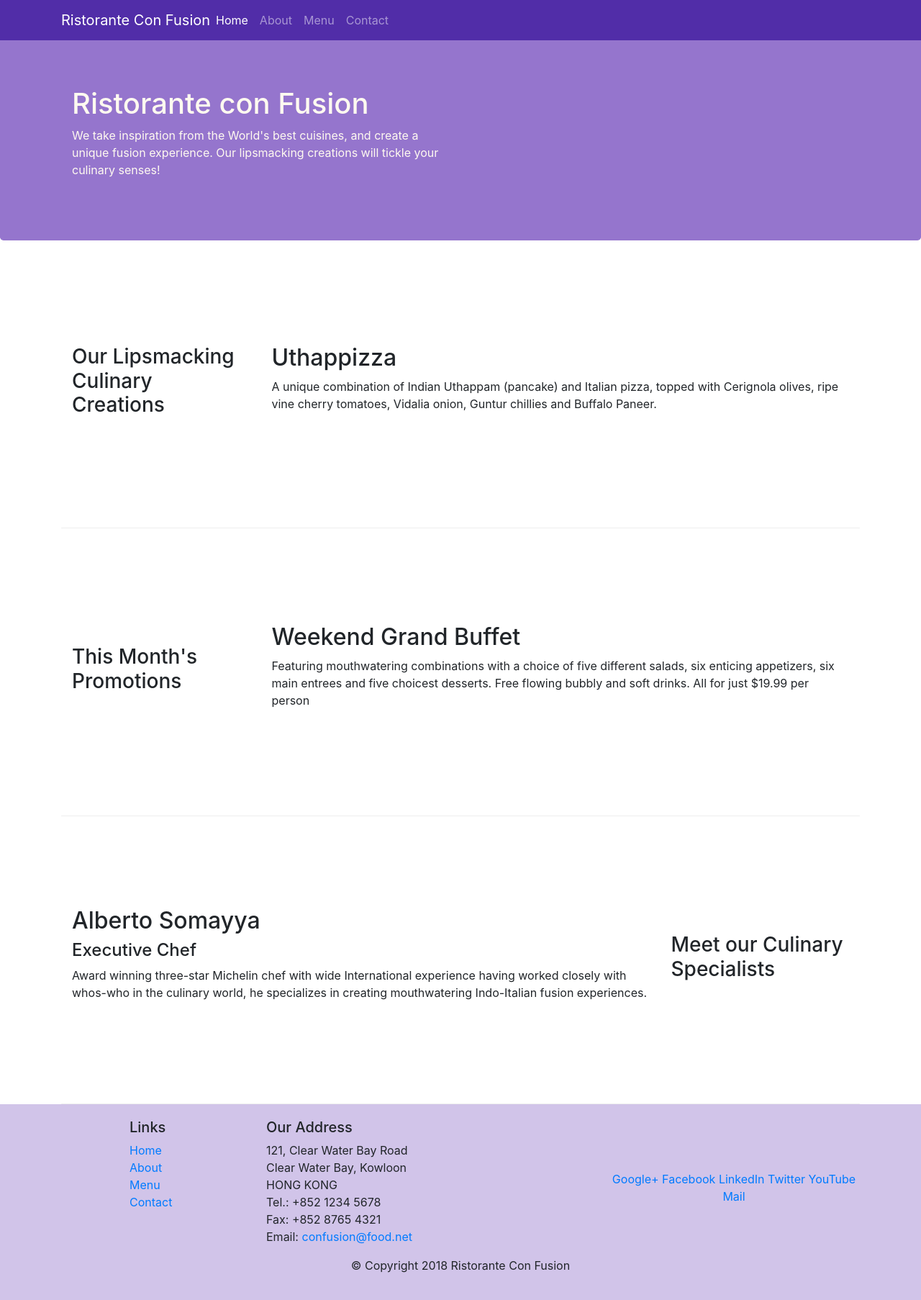
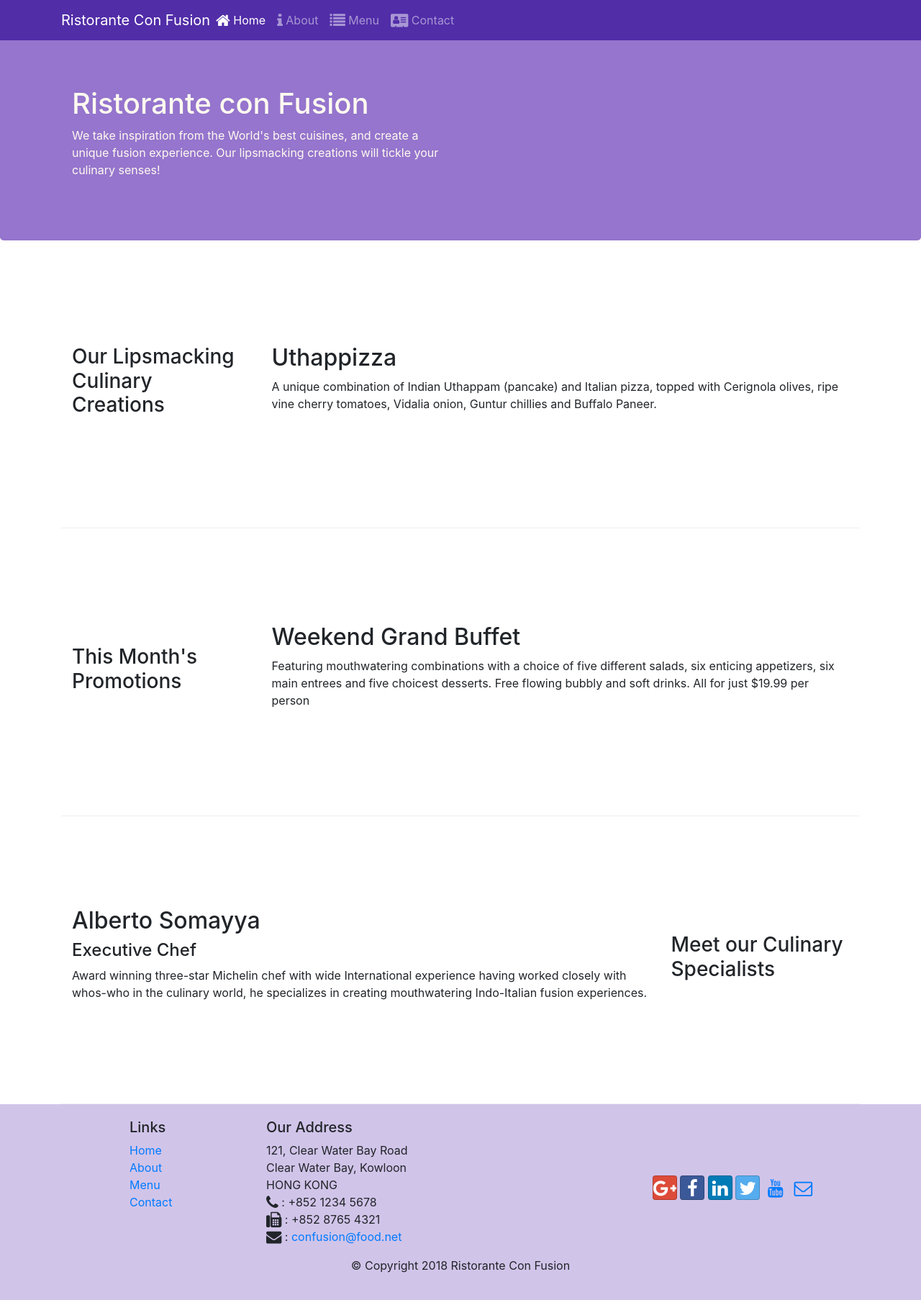
Before and after one commit to kyriecurry/first-bootstrap, a website: page index.html in a window 1280 px wide. Shown: the whole page at 72% size. Drawn offline with nearby package versions, Linux system fonts and the light colour scheme.

Commit message:
Navigation and Navigation Bar

```diff
--- a/aboutus.html
+++ b/aboutus.html
@@ -1,47 +1,46 @@
 <!DOCTYPE html>
 <html lang="en">
+
 <head>
     <title>Ristorante Con Fusion: About Us</title>
     <meta charset="utf-8" />
-    <meta
-      name="viewport"
-      content="width=device-width, initial-scale=1, shrink-to-fit=no"
-    />
+    <meta name="viewport" content="width=device-width, initial-scale=1,
+            shrink-to-fit=no" />
     <meta http-equiv="x-ua-compatible" content="ie=edge" />
 
     <!-- Bootstrap CSS -->
-    <link
-      rel="stylesheet"
-      href="node_modules/bootstrap/dist/css/bootstrap.min.css"
-    />
+    <link rel="stylesheet" href="node_modules/bootstrap/dist/css/bootstrap.min.css" />
+    <link rel="stylesheet" href="node_modules/font-awesome/css/font-awesome.min.css" />
+    <link rel="stylesheet" href="node_modules/bootstrap-social.css" />
     <link rel="stylesheet" href="css/styles.css" />
 </head>
 
 <body>
     <nav class="navbar navbar-dark navbar-expand-sm fixed-top">
         <div class="container">
-        <button
-          class="navbar-toggler"
-          type="button"
-          data-toggle="collapse"
-          data-target="#Navbar"
-        >
+            <button class="navbar-toggler" type="button" data-toggle="collapse" data-target="#Navbar">
                 <span class="navbar-toggler-icon"></span>
             </button>
 
-        <a class="navbar-brand mr-auto" href="./index.html"
-          >Ristorante Con Fusion</a
-        >
+            <a class="navbar-brand mr-auto" href="./index.html">Ristorante
+                Con Fusion</a>
             <div class="collapse navbar-collapse" id="Navbar">
                 <ul class="navbar-nav mr-auto">
                     <li class="nav-item">
-              <a class="nav-link" href="./index.html">Home</a>
+                        <a class="nav-link" href="./index.html"><span class="fa fa-home
+                                    fa-lg"></span> Home</a>
                     </li>
                     <li class="nav-item active">
-              <a class="nav-link" href="./aboutus.html">About</a>
+                        <a class="nav-link" href="#"><span class="fa fa-info fa-lg"></span> About</a>
                     </li>
-            <li class="nav-item"><a class="nav-link" href="#">Menu</a></li>
-            <li class="nav-item"><a class="nav-link" href="#">Contact</a></li>
+                    <li class="nav-item">
+                        <a class="nav-link" href="#"><span class="fa fa-list
+                                    fa-lg"></span> Menu</a>
+                    </li>
+                    <li class="nav-item">
+                        <a class="nav-link" href="#"><span class="fa
+                                    fa-address-card fa-lg"></span> Contact</a>
+                    </li>
                 </ul>
             </div>
         </div>
@@ -52,9 +51,7 @@
                 <div class="col-12 col-sm-6">
                     <h1>Ristorante con Fusion</h1>
                     <p>
-              We take inspiration from the World's best cuisines, and create a
-              unique fusion experience. Our lipsmacking creations will tickle
-              your culinary senses!
+                        We take inspiration from the World's best cuisines, and create a unique fusion experience. Our lipsmacking creations will tickle your culinary senses!
                     </p>
                 </div>
                 <div class="col-12 col-sm"></div>
@@ -78,18 +75,12 @@
             <div class="col-sm-6">
                 <h2>Our History</h2>
                 <p>
-            Started in 2010, Ristorante con Fusion quickly established itself as
-            a culinary icon par excellence in Hong Kong. With its unique brand
-            of world fusion cuisine that can be found nowhere else, it enjoys
-            patronage from the A-list clientele in Hong Kong. Featuring four of
-            the best three-star Michelin chefs in the world, you never know what
-            will arrive on your plate the next time you visit us.
+                    Started in 2010, Ristorante con Fusion quickly established itself as a culinary icon par excellence in Hong Kong. With its unique brand of world fusion cuisine that can be found nowhere else, it enjoys patronage from the A-list clientele in Hong Kong.
+                    Featuring four of the best three-star Michelin chefs in the world, you never know what will arrive on your plate the next time you visit us.
                 </p>
                 <p>
                     The restaurant traces its humble beginnings to
-            <em>The Frying Pan</em>, a successful chain started by our CEO, Mr.
-            Peter Pan, that featured for the first time the world's best
-            cuisines in a pan.
+                    <em>The Frying Pan</em>, a successful chain started by our CEO, Mr. Peter Pan, that featured for the first time the world's best cuisines in a pan.
                 </p>
             </div>
             <div></div>
@@ -100,45 +91,29 @@
                 <h2>Corporate Leadership</h2>
                 <h3>Peter Pan <small>Chief Epicurious Officer</small></h3>
                 <p class="d-none d-sm-block">
-            Our CEO, Peter, credits his hardworking East Asian immigrant parents
-            who undertook the arduous journey to the shores of America with the
-            intention of giving their children the best future. His mother's
-            wizardy in the kitchen whipping up the tastiest dishes with whatever
-            is available inexpensively at the supermarket, was his first
-            inspiration to create the fusion cuisines for which
-            <em>The Frying Pan</em> became well known. He brings his zeal for
-            fusion cuisines to this restaurant, pioneering cross-cultural
-            culinary connections.
+                    Our CEO, Peter, credits his hardworking East Asian immigrant parents who undertook the arduous journey to the shores of America with the intention of giving their children the best future. His mother's wizardy in the kitchen whipping up the tastiest dishes
+                    with whatever is available inexpensively at the supermarket, was his first inspiration to create the fusion cuisines for which
+                    <em>The Frying Pan</em> became well known. He brings his zeal for fusion cuisines to this restaurant, pioneering cross-cultural culinary connections.
                 </p>
                 <h3>Dhanasekaran Witherspoon <small>Chief Food Officer</small></h3>
                 <p class="d-none d-sm-block">
-            Our CFO, Danny, as he is affectionately referred to by his
-            colleagues, comes from a long established family tradition in
-            farming and produce. His experiences growing up on a farm in the
-            Australian outback gave him great appreciation for varieties of food
+                    Our CFO, Danny, as he is affectionately referred to by his colleagues, comes from a long established family tradition in farming and produce. His experiences growing up on a farm in the Australian outback gave him great appreciation for varieties of food
                     sources. As he puts it in his own words,
-            <em
-              >Everything that runs, wins, and everything that stays, pays!</em
-            >
+                    <em>Everything that runs, wins, and everything that
+                        stays, pays!</em>
                 </p>
                 <h3>Agumbe Tang <small>Chief Taste Officer</small></h3>
                 <p class="d-none d-sm-block">
-            Blessed with the most discerning gustatory sense, Agumbe, our CTO,
-            personally ensures that every dish that we serve meets his exacting
-            tastes. Our chefs dread the tongue lashing that ensues if their dish
-            does not meet his exacting standards. He lives by his motto,
+                    Blessed with the most discerning gustatory sense, Agumbe, our CTO, personally ensures that every dish that we serve meets his exacting tastes. Our chefs dread the tongue lashing that ensues if their dish does not meet his exacting standards. He lives
+                    by his motto,
                     <em>You click only if you survive my lick.</em>
                 </p>
                 <h3>Alberto Somayya <small>Executive Chef</small></h3>
                 <p class="d-none d-sm-block">
-            Award winning three-star Michelin chef with wide International
-            experience having worked closely with whos-who in the culinary
-            world, he specializes in creating mouthwatering Indo-Italian fusion
-            experiences. He says,
-            <em
-              >Put together the cuisines from the two craziest cultures, and you
-              get a winning hit! Amma Mia!</em
-            >
+                    Award winning three-star Michelin chef with wide International experience having worked closely with whos-who in the culinary world, he specializes in creating mouthwatering Indo-Italian fusion experiences. He says,
+                    <em>Put together the cuisines from the two craziest
+                        cultures, and you
+                        get a winning hit! Amma Mia!</em>
                 </p>
             </div>
         </div>
@@ -162,19 +137,27 @@
                         121, Clear Water Bay Road<br />
                         Clear Water Bay, Kowloon<br />
                         HONG KONG<br />
-              Tel.: +852 1234 5678<br />
-              Fax: +852 8765 4321<br />
-              Email: <a href="mailto:confusion@food.net">confusion@food.net</a>
+                        <i class="fa fa-phone fa-lg"></i> : +852 1234 5678<br />
+                        <i class="fa fa-fax fa-lg"></i> : +852 8765 4321<br />
+                        <i class="fa fa-envelope fa-lg"></i> : <a
+                            href="mailto:confusion@food.net">confusion@food.net</a>
                     </address>
                 </div>
                 <div class="col-12 col-sm-4 align-self-center">
                     <div class="text-center">
-              <a href="http://google.com/+">Google+</a>
-              <a href="http://www.facebook.com/profile.php?id=">Facebook</a>
-              <a href="http://www.linkedin.com/in/">LinkedIn</a>
-              <a href="http://twitter.com/">Twitter</a>
-              <a href="http://youtube.com/">YouTube</a>
-              <a href="mailto:">Mail</a>
+                        <a class="btn btn-social-icon btn-google" href="http://google.com/+"><i class="fa
+                                    fa-google-plus fa-lg"></i></a>
+                        <a class="btn btn-social-icon btn-facebook" href="http://www.facebook.com/profile.php?id="><i
+                                class="fa
+                                    fa-facebook fa-lg"></i></a>
+                        <a class="btn btn-social-icon btn-linkedin" href="http://www.linkedin.com/in/"><i class="fa
+                                    fa-linkedin fa-lg"></i></a>
+                        <a class="btn btn-social-icon btn-twitter" href="http://twitter.com/"><i class="fa
+                                    fa-twitter fa-lg"></i></a>
+                        <a class="btn btn-social-icon btn-youtube" href="http://youtube.com/"><i class="fa
+                                    fa-youtube fa-lg"></i></a>
+                        <a class="btn btn-social-icon" href="mailto:"><i class="fa
+                                    fa-envelope-o fa-lg"></i></a>
                     </div>
                 </div>
             </div>
@@ -190,4 +173,5 @@
     <script src="node_modules/popper.js/dist/umd/popper.min.js"></script>
     <script src="node_modules/bootstrap/dist/js/bootstrap.min.js"></script>
 </body>
+
 </html>
--- a/index.html
+++ b/index.html
@@ -1,32 +1,25 @@
 <!DOCTYPE html>
 <html lang="en">
+
 <head>
     <title>Ristorante Con Fusion</title>
     <!-- Required meta tags always come first -->
     <meta charset="utf-8" />
-    <meta
-      name="viewport"
-      content="width=device-width, initial-scale=1, shrink-to-fit=no"
-    />
+    <meta name="viewport" content="width=device-width, initial-scale=1,
+            shrink-to-fit=no" />
     <meta http-equiv="x-ua-compatible" content="ie=edge" />
 
     <!-- Bootstrap CSS -->
-    <link
-      rel="stylesheet"
-      href="node_modules/bootstrap/dist/css/bootstrap.min.css"
-    />
+    <link rel="stylesheet" href="node_modules/bootstrap/dist/css/bootstrap.min.css" />
+    <link rel="stylesheet" href="node_modules/font-awesome/css/font-awesome.min.css" />
+    <link rel="stylesheet" href="node_modules/bootstrap-social.css" />
     <link rel="stylesheet" href="css/styles.css" />
 </head>
 
 <body>
     <nav class="navbar navbar-dark navbar-expand-sm fixed-top">
         <div class="container">
-        <button
-          class="navbar-toggler"
-          type="button"
-          data-toggle="collapse"
-          data-target="#Navbar"
-        >
+            <button class="navbar-toggler" type="button" data-toggle="collapse" data-target="#Navbar">
                 <span class="navbar-toggler-icon"></span>
             </button>
 
@@ -34,13 +27,20 @@
             <div class="collapse navbar-collapse" id="Navbar">
                 <ul class="navbar-nav mr-auto">
                     <li class="nav-item active">
-              <a class="nav-link" href="#">Home</a>
+                        <a class="nav-link" href="#"><span class="fa fa-home
+                                    fa-lg"></span> Home</a>
                     </li>
                     <li class="nav-item">
-              <a class="nav-link" href="./aboutus.html">About</a>
+                        <a class="nav-link" href="./aboutus.html"><span class="fa fa-info fa-lg"></span> About</a>
                     </li>
-            <li class="nav-item"><a class="nav-link" href="#">Menu</a></li>
-            <li class="nav-item"><a class="nav-link" href="#">Contact</a></li>
+                    <li class="nav-item">
+                        <a class="nav-link" href="#"><span class="fa fa-list
+                                    fa-lg"></span> Menu</a>
+                    </li>
+                    <li class="nav-item">
+                        <a class="nav-link" href="#"><span class="fa
+                                    fa-address-card fa-lg"></span> Contact</a>
+                    </li>
                 </ul>
             </div>
         </div>
@@ -51,9 +51,7 @@
                 <div class="col-12 col-sm-6">
                     <h1>Ristorante con Fusion</h1>
                     <p>
-              We take inspiration from the World's best cuisines, and create a
-              unique fusion experience. Our lipsmacking creations will tickle
-              your culinary senses!
+                        We take inspiration from the World's best cuisines, and create a unique fusion experience. Our lipsmacking creations will tickle your culinary senses!
                     </p>
                 </div>
                 <div class="col-12 col-sm"></div>
@@ -69,9 +67,7 @@
             <div class="col col-sm col-md">
                 <h2>Uthappizza</h2>
                 <p>
-            A unique combination of Indian Uthappam (pancake) and Italian pizza,
-            topped with Cerignola olives, ripe vine cherry tomatoes, Vidalia
-            onion, Guntur chillies and Buffalo Paneer.
+                    A unique combination of Indian Uthappam (pancake) and Italian pizza, topped with Cerignola olives, ripe vine cherry tomatoes, Vidalia onion, Guntur chillies and Buffalo Paneer.
                 </p>
             </div>
         </div>
@@ -83,10 +79,7 @@
             <div class="col col-sm col-md">
                 <h2>Weekend Grand Buffet</h2>
                 <p>
-            Featuring mouthwatering combinations with a choice of five different
-            salads, six enticing appetizers, six main entrees and five choicest
-            desserts. Free flowing bubbly and soft drinks. All for just $19.99
-            per person
+                    Featuring mouthwatering combinations with a choice of five different salads, six enticing appetizers, six main entrees and five choicest desserts. Free flowing bubbly and soft drinks. All for just $19.99 per person
                 </p>
             </div>
         </div>
@@ -99,10 +92,7 @@
                 <h2>Alberto Somayya</h2>
                 <h4>Executive Chef</h4>
                 <p>
-            Award winning three-star Michelin chef with wide International
-            experience having worked closely with whos-who in the culinary
-            world, he specializes in creating mouthwatering Indo-Italian fusion
-            experiences.
+                    Award winning three-star Michelin chef with wide International experience having worked closely with whos-who in the culinary world, he specializes in creating mouthwatering Indo-Italian fusion experiences.
                 </p>
             </div>
         </div>
@@ -126,19 +116,27 @@
                         121, Clear Water Bay Road<br />
                         Clear Water Bay, Kowloon<br />
                         HONG KONG<br />
-              Tel.: +852 1234 5678<br />
-              Fax: +852 8765 4321<br />
-              Email: <a href="mailto:confusion@food.net">confusion@food.net</a>
+                        <i class="fa fa-phone fa-lg"></i> : +852 1234 5678<br />
+                        <i class="fa fa-fax fa-lg"></i> : +852 8765 4321<br />
+                        <i class="fa fa-envelope fa-lg"></i> : <a
+                            href="mailto:confusion@food.net">confusion@food.net</a>
                     </address>
                 </div>
                 <div class="col-12 col-sm-4 align-self-center">
                     <div class="text-center">
-              <a href="http://google.com/+">Google+</a>
-              <a href="http://www.facebook.com/profile.php?id=">Facebook</a>
-              <a href="http://www.linkedin.com/in/">LinkedIn</a>
-              <a href="http://twitter.com/">Twitter</a>
-              <a href="http://youtube.com/">YouTube</a>
-              <a href="mailto:">Mail</a>
+                        <a class="btn btn-social-icon btn-google" href="http://google.com/+"><i class="fa
+                                                            fa-google-plus fa-lg"></i></a>
+                        <a class="btn btn-social-icon btn-facebook" href="http://www.facebook.com/profile.php?id="><i
+                                class="fa
+                                                            fa-facebook fa-lg"></i></a>
+                        <a class="btn btn-social-icon btn-linkedin" href="http://www.linkedin.com/in/"><i class="fa
+                                                            fa-linkedin fa-lg"></i></a>
+                        <a class="btn btn-social-icon btn-twitter" href="http://twitter.com/"><i class="fa
+                                                            fa-twitter fa-lg"></i></a>
+                        <a class="btn btn-social-icon btn-youtube" href="http://youtube.com/"><i class="fa
+                                                            fa-youtube fa-lg"></i></a>
+                        <a class="btn btn-social-icon" href="mailto:"><i class="fa
+                                                            fa-envelope-o fa-lg"></i></a>
                     </div>
                 </div>
             </div>
@@ -154,4 +152,5 @@
     <script src="node_modules/popper.js/dist/umd/popper.min.js"></script>
     <script src="node_modules/bootstrap/dist/js/bootstrap.min.js"></script>
 </body>
+
 </html>
--- a/package.json
+++ b/package.json
@@ -15,6 +15,8 @@
   },
   "dependencies": {
     "bootstrap": "^4.0.0",
+    "bootstrap-social": "^5.1.1",
+    "font-awesome": "^4.7.0",
     "jquery": "^3.3.1",
     "popper.js": "^1.12.9"
   }
```
Also changed, not shown: css/styles.css (indentation only), 1 other file. Lines whose indentation alone changed are shown as unchanged.
